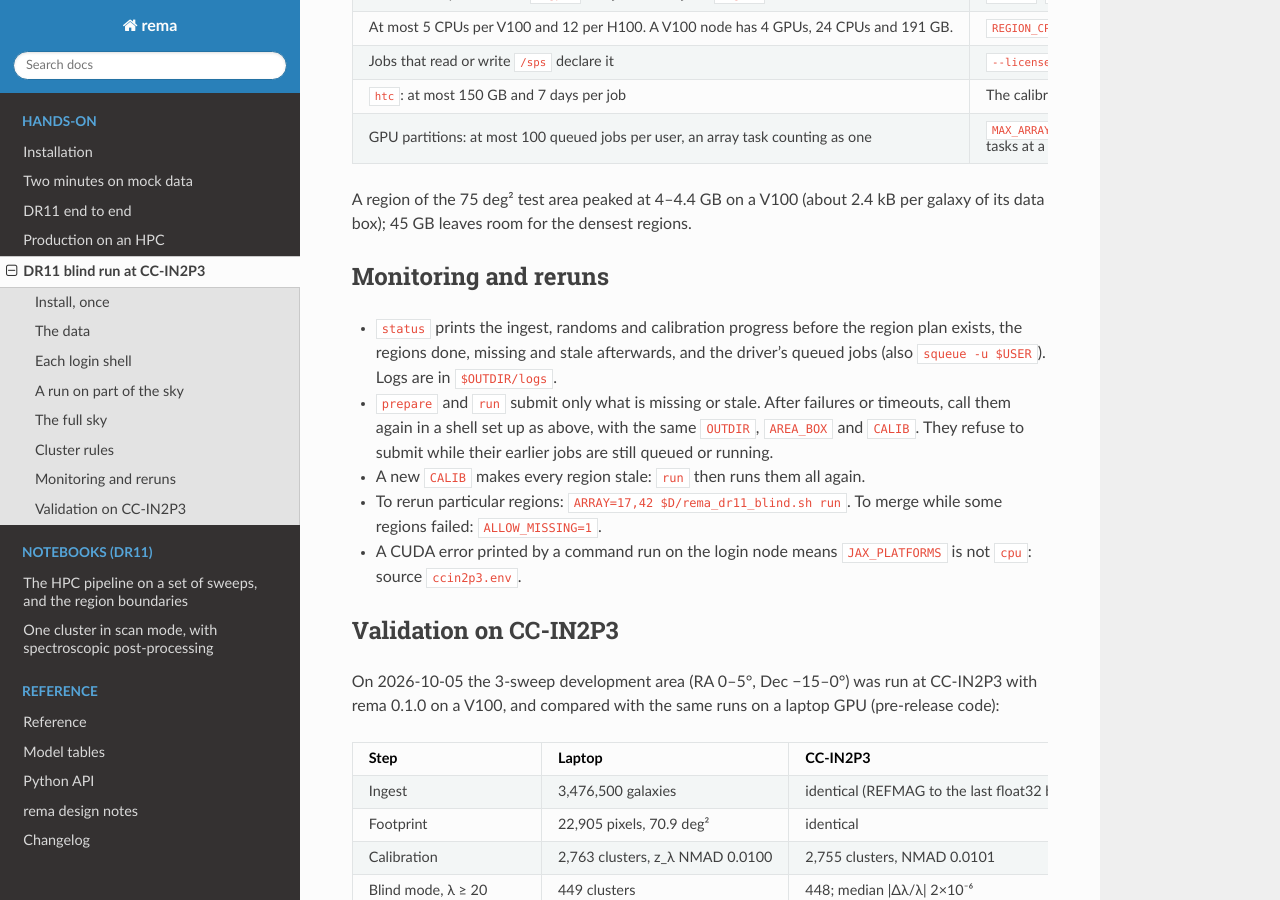
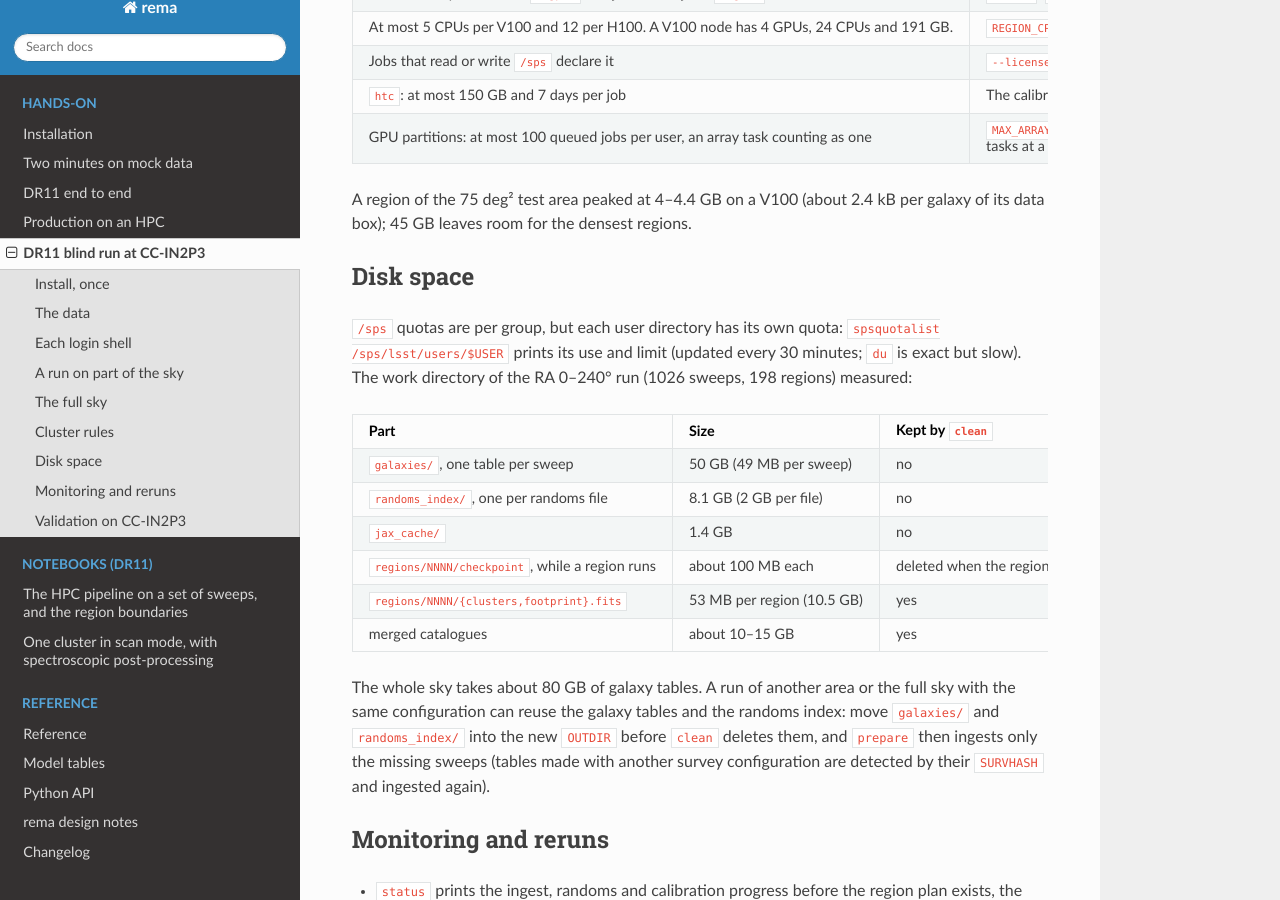
Before and after one commit to JohanComparat/rema-jax, a Sphinx documentation site: the page built from docs/ccin2p3.rst, in a window 1280 px wide and 900 px high, scrolled down 3602 px. Built offline with Sphinx 7.4.7 and the Read the Docs theme 3.1.0, drawn with Linux system fonts in a browser that asks for light colours; pages that are not in the unit, such as notebooks, are missing from menus.

Commit message:
Docs (CC-IN2P3): disk space per stage, quota check, reuse of galaxy tables between runs

```diff
--- a/docs/ccin2p3.rst
+++ b/docs/ccin2p3.rst
@@ -198,6 +198,46 @@ Cluster rules
 A region of the 75 deg² test area peaked at 4–4.4 GB on a V100 (about 2.4 kB per galaxy of its
 data box); 45 GB leaves room for the densest regions.
 
+Disk space
+----------
+
+``/sps`` quotas are per group, but each user directory has its own quota:
+``spsquotalist /sps/lsst/users/$USER`` prints its use and limit (updated every 30 minutes;
+``du`` is exact but slow). The work directory of the RA 0–240° run (1026 sweeps, 198 regions)
+measured:
+
+.. list-table::
+   :header-rows: 1
+   :widths: 40 25 35
+
+   * - Part
+     - Size
+     - Kept by ``clean``
+   * - ``galaxies/``, one table per sweep
+     - 50 GB (49 MB per sweep)
+     - no
+   * - ``randoms_index/``, one per randoms file
+     - 8.1 GB (2 GB per file)
+     - no
+   * - ``jax_cache/``
+     - 1.4 GB
+     - no
+   * - ``regions/NNNN/checkpoint``, while a region runs
+     - about 100 MB each
+     - deleted when the region is written
+   * - ``regions/NNNN/{clusters,footprint}.fits``
+     - 53 MB per region (10.5 GB)
+     - yes
+   * - merged catalogues
+     - about 10–15 GB
+     - yes
+
+The whole sky takes about 80 GB of galaxy tables. A run of another area or the full sky with
+the same configuration can reuse the galaxy tables and the randoms index: move ``galaxies/``
+and ``randoms_index/`` into the new ``OUTDIR`` before ``clean`` deletes them, and ``prepare``
+then ingests only the missing sweeps (tables made with another survey configuration are
+detected by their ``SURVHASH`` and ingested again).
+
 Monitoring and reruns
 ---------------------
 
```
